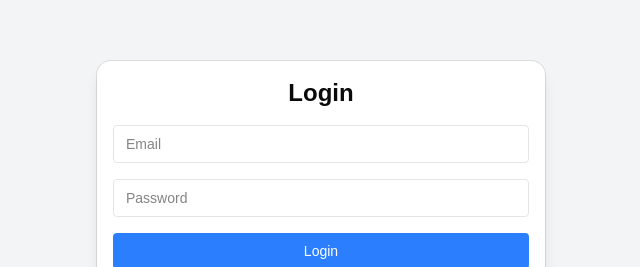
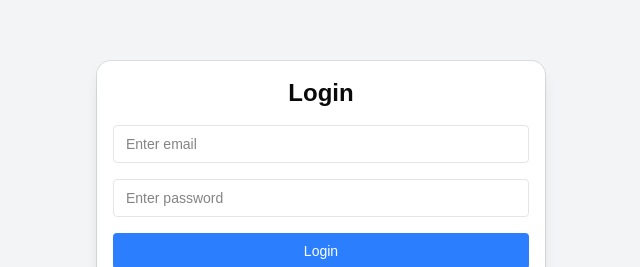
Before and after one commit to naserPSD/Redux-book-shop-api, a React (Vite) app: page /login in a window 1280 px wide. Shown: the part 221-488 px from the top of the page, without its empty margins (319-959 px from the left). Built offline with nearby package versions, Linux system fonts and the light colour scheme.

Commit message:
Describe your updates

```diff
--- a/src/app/store.ts
+++ b/src/app/store.ts
@@ -1,4 +1,3 @@
-// app/store.js
 import { configureStore } from "@reduxjs/toolkit"
 import authReducer from "../features/authSlice"
 import type { AuthState } from "../features/authSlice"
--- a/src/components/pages/Login.tsx
+++ b/src/components/pages/Login.tsx
@@ -1,8 +1,99 @@
-import { useState } from "react"
+// import { useState } from "react"
+// import { useDispatch, useSelector } from "react-redux"
+// import type { RootState } from "../../app/store"
+// import { login, resetAuth } from "../../features/authSlice"
+// import { useNavigate } from "react-router-dom"
+// import {
+//   Card,
+//   CardHeader,
+//   CardTitle,
+//   CardContent,
+//   CardFooter,
+// } from "../ui/card"
+
+// const Login = () => {
+//   const dispatch = useDispatch()
+//   const navigate = useNavigate()
+//   const { isSuccess, isError, errorMessage } = useSelector(
+//     (state: RootState) => state.auth
+//   )
+//   const handleReset = () => {
+//     dispatch(resetAuth())
+//     setFormData({ email: "", password: "" })
+//   }
+//   const [formData, setFormData] = useState({
+//     email: "",
+//     password: "",
+//   })
+
+//   const handleChange = (e: React.ChangeEvent<HTMLInputElement>) => {
+//     setFormData({ ...formData, [e.target.name]: e.target.value })
+//   }
+
+//   const handleSubmit = (e: React.FormEvent) => {
+//     e.preventDefault()
+//     dispatch(login(formData))
+
+//     if (isSuccess) {
+//       navigate("/")
+//     }
+//   }
+
+//   return (
+//     <div className="flex h-screen items-center justify-center bg-gray-100">
+//       <Card className="w-full max-w-md shadow-lg">
+//         <CardHeader>
+//           <CardTitle className="text-center text-2xl font-bold">
+//             Login
+//           </CardTitle>
+//         </CardHeader>
+//         <CardContent>
+//           <form onSubmit={handleSubmit} className="flex flex-col gap-4">
+//             <input
+//               type="email"
+//               name="email"
+//               placeholder="Email"
+//               value={formData.email}
+//               onChange={handleChange}
+//               className="rounded border px-3 py-2"
+//               required
+//             />
+//             <input
+//               type="password"
+//               name="password"
+//               placeholder="Password"
+//               value={formData.password}
+//               onChange={handleChange}
+//               className="rounded border px-3 py-2"
+//               required
+//             />
+//             {isError && <p className="text-sm text-red-500">{errorMessage}</p>}
+//             <button
+//               type="submit"
+//               className="rounded bg-blue-500 px-3 py-2 text-white hover:bg-blue-600"
+//             >
+//               Login
+//             </button>
+//           </form>
+//         </CardContent>
+//         <CardFooter className="flex justify-center">
+//           <button
+//             onClick={handleReset}
+//             className="text-sm text-gray-500 hover:text-gray-700"
+//           >
+//             Reset
+//           </button>
+//         </CardFooter>
+//       </Card>
+//     </div>
+//   )
+// }
+
+import React, { useState } from "react"
 import { useDispatch, useSelector } from "react-redux"
-import type { RootState } from "../../app/store"
 import { login, resetAuth } from "../../features/authSlice"
-import { useNavigate } from "react-router-dom"
+import type { RootState } from "../../store"
+
 import {
   Card,
   CardHeader,
@@ -13,30 +104,22 @@ import {
 
 const Login = () => {
   const dispatch = useDispatch()
-  const navigate = useNavigate()
-  const { isSuccess, isError, errorMessage } = useSelector(
+  const { isError, errorMessage, isSuccess } = useSelector(
     (state: RootState) => state.auth
   )
-  const handleReset = () => {
-    dispatch(resetAuth())
-    setFormData({ email: "", password: "" })
-  }
-  const [formData, setFormData] = useState({
-    email: "",
-    password: "",
-  })
 
-  const handleChange = (e: React.ChangeEvent<HTMLInputElement>) => {
-    setFormData({ ...formData, [e.target.name]: e.target.value })
-  }
+  const [email, setEmail] = useState("")
+  const [password, setPassword] = useState("")
 
   const handleSubmit = (e: React.FormEvent) => {
     e.preventDefault()
-    dispatch(login(formData))
+    dispatch(login({ email, password }))
+  }
 
-    if (isSuccess) {
-      navigate("/")
-    }
+  const handleReset = () => {
+    dispatch(resetAuth())
+    setEmail("") // ✅ email ফিল্ড খালি হবে
+    setPassword("") // ✅ password ফিল্ড খালি হবে
   }
 
   return (
@@ -47,27 +130,26 @@ const Login = () => {
             Login
           </CardTitle>
         </CardHeader>
+
         <CardContent>
           <form onSubmit={handleSubmit} className="flex flex-col gap-4">
             <input
               type="email"
-              name="email"
-              placeholder="Email"
-              value={formData.email}
-              onChange={handleChange}
+              placeholder="Enter email"
+              value={email}
+              onChange={(e) => setEmail(e.target.value)}
               className="rounded border px-3 py-2"
               required
             />
             <input
               type="password"
-              name="password"
-              placeholder="Password"
-              value={formData.password}
-              onChange={handleChange}
+              placeholder="Enter password"
+              value={password}
+              onChange={(e) => setPassword(e.target.value)}
               className="rounded border px-3 py-2"
               required
             />
-            {isError && <p className="text-sm text-red-500">{errorMessage}</p>}
+
             <button
               type="submit"
               className="rounded bg-blue-500 px-3 py-2 text-white hover:bg-blue-600"
@@ -75,7 +157,15 @@ const Login = () => {
               Login
             </button>
           </form>
+
+          {isError && (
+            <p className="mt-2 text-sm text-red-500">{errorMessage}</p>
+          )}
+          {isSuccess && (
+            <p className="mt-2 text-sm text-green-500">Login successful!</p>
+          )}
         </CardContent>
+
         <CardFooter className="flex justify-center">
           <button
             onClick={handleReset}
--- a/src/features/authSlice.ts
+++ b/src/features/authSlice.ts
@@ -79,7 +79,6 @@ const authSlice = createSlice({
   name: "auth",
   initialState,
   reducers: {
-    // Login reducer (manual)
     login: (
       state,
       action: PayloadAction<{ email: string; password: string }>
@@ -101,20 +100,16 @@ const authSlice = createSlice({
       }
     },
 
-    // Logout
     logout: (state) => {
       state.user = null
       state.isSuccess = false
     },
 
-    // Reset
     resetAuth: (state) => {
       state.isSuccess = false
       state.isError = false
       state.errorMessage = ""
     },
-
-    // Book Management Reducers
     addBook: (state, action: PayloadAction<Book>) => {
       state.books.unshift(action.payload)
     },
@@ -135,7 +130,7 @@ const authSlice = createSlice({
         existingBook.author = author
         existingBook.regularPrice = regularPrice
         existingBook.offerPrice = offerPrice
-        existingBook.stock = stock // ✅ stock আপডেট হবে
+        existingBook.stock = stock
         existingBook.quantity = quantity
         existingBook.category = category
       }
```
Also changed, not shown: vite.config.ts (+10 -1 lines).
